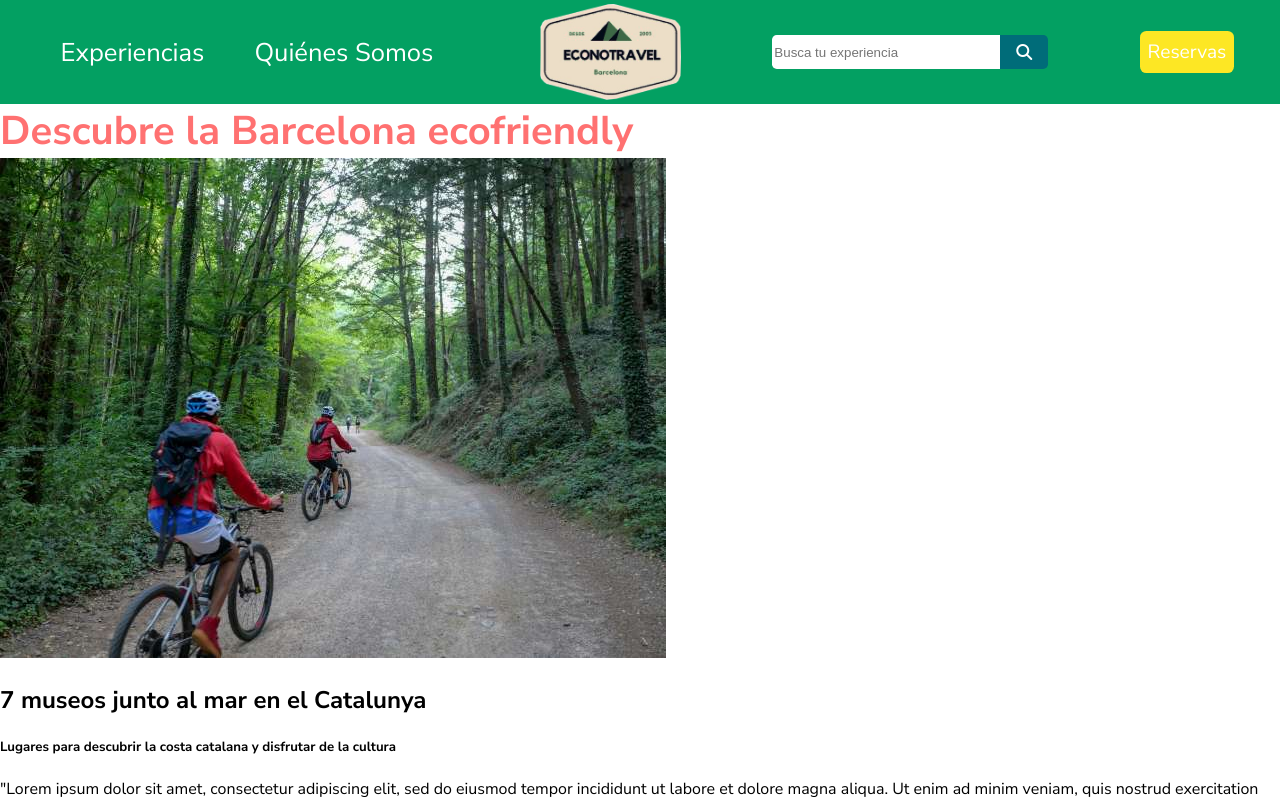
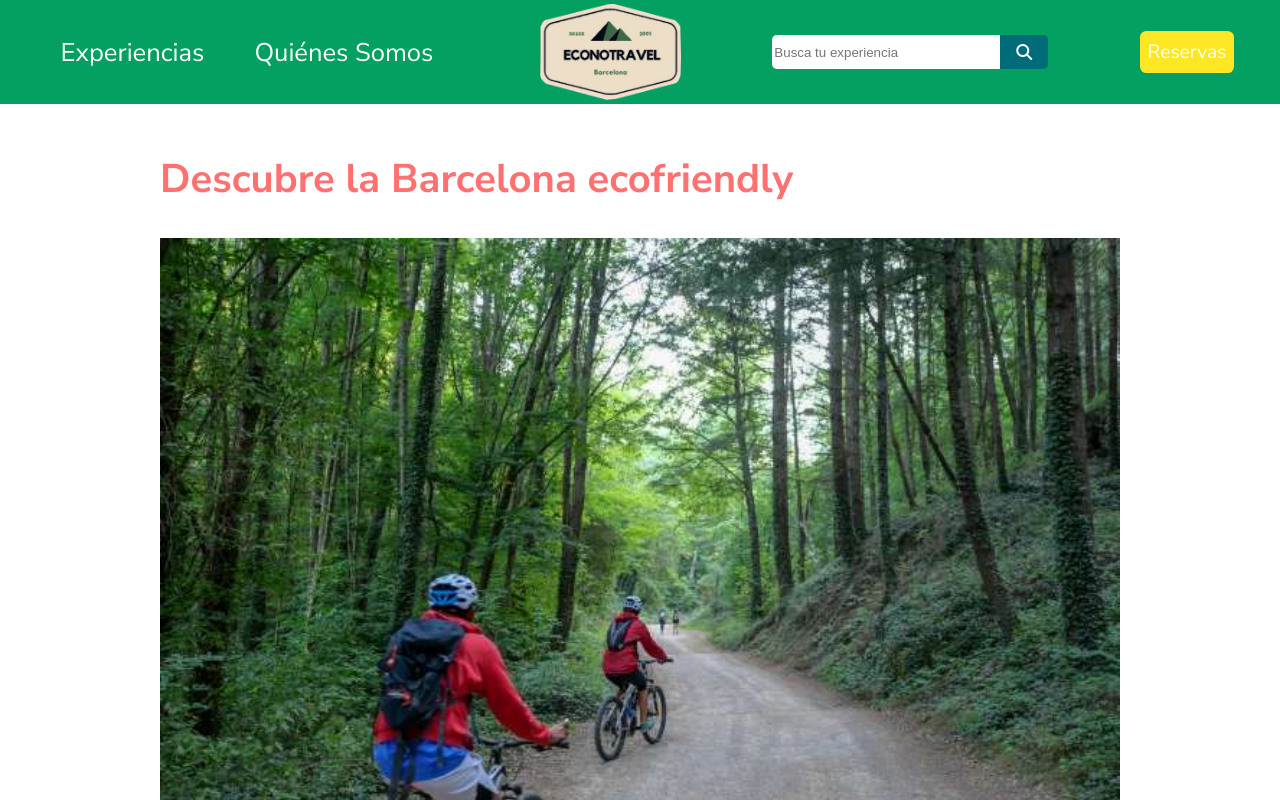
Before and after one commit to yassscoder/Econotravel-app-starter-6, a React app in the folder web-client/: page /experiencias in a window 1280 px wide. Shown: the top 800 px of the page. Built offline with nearby package versions, Linux system fonts and the light colour scheme.

Commit message:
aliniar contenedor principal elementos

```diff
--- a/web-client/src/js/components/experiencias.jsx
+++ b/web-client/src/js/components/experiencias.jsx
@@ -17,4 +17,5 @@ export const Experiencias = () =>
             Duis aute irure dolor in reprehenderit in voluptate velit esse cillum dolore eu fugiat nulla pariatur.
             Excepteur sint occaecat cupidatat non proident, sunt in culpa qui officia deserunt mollit anim id est laborum."
         </article>
+    Lore
 </section>
--- a/web-client/src/scss/main.scss
+++ b/web-client/src/scss/main.scss
@@ -69,11 +69,14 @@ body{
   font-size: 2.5rem;
   color: #ff7171;
   font-weight: bold;
+  margin-bottom: 2rem;
 }
 
-
-
-
+.containerexperiencias {
+  margin: 3rem 10rem;
+  display: flex;
+  flex-direction: column;
+}
 
 .experiencesList {
   border: thin solid #444444;
```
